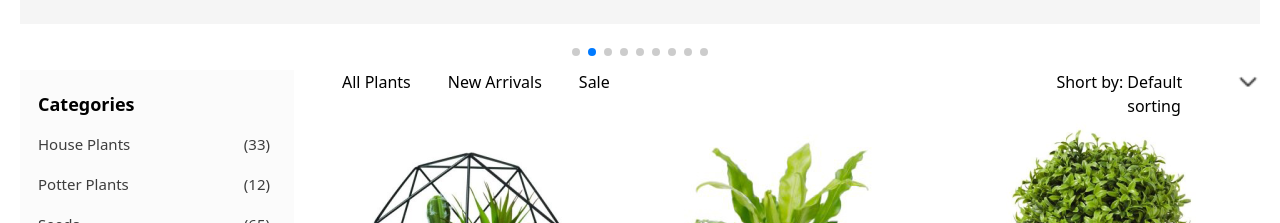
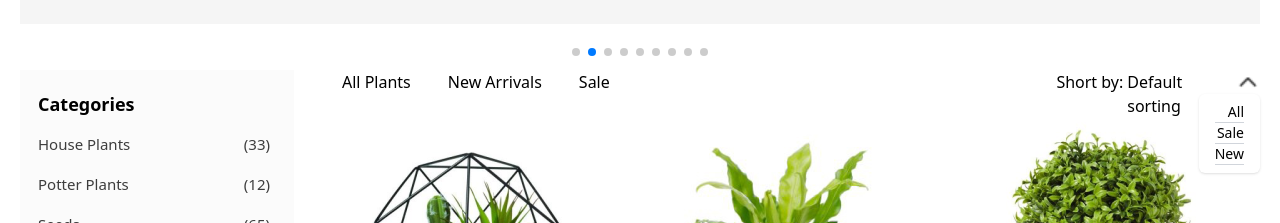
Before and after one commit to RusFullDev/green-shop, a Vue app: page / in a window 1280 px wide. Shown: the part 536-759 px from the top of the page. Built offline with nearby package versions, Linux system fonts and the light colour scheme.

Commit message:
dropdown added

```diff
--- a/src/components/Dropdown.vue
+++ b/src/components/Dropdown.vue
@@ -1,8 +1,12 @@
 <template>
-    <div class="border border-red-500 w-[500px] h-[100px] bg-red-200 absolute top-0 right-0">
-        <div>
+    <div class="shadow absolute top-full right-0 z-[10] rounded-md">
+        <ul class="text-right text-sm px-4  py-2 duration-200">
+            <li class="border-b border-gray-300 cursor-pointer hover:text-green-500 hover:border-green-500">All</li>
+            <li class="border-b border-gray-300 cursor-pointer hover:text-green-500 hover:border-green-500">Sale</li>
+            <li class="border-b border-gray-300 cursor-pointer hover:text-green-500 hover:border-green-500">New</li>
 
-        </div>
+        </ul>
+
 
     </div>
 </template>
--- a/src/components/Header.vue
+++ b/src/components/Header.vue
@@ -4,7 +4,7 @@
 
 
    <img src="/public/img/logo.png" alt="">
-    <div class="flex gap-[50px]">
+    <div class="flex gap-[50px] ">
         <div v-for="item,index in menu" :key="index" class="flex gap-2 text-[#3D3D3D] text-base font-normal">
  <a href="#" class="text-black font-bold border-b-4 hover:border-green-500 hover:text-green-500 border-transparent">{{item.name}}</a>
 
--- a/src/components/Product.vue
+++ b/src/components/Product.vue
@@ -7,11 +7,12 @@
         <button class="hover:text-green-500">New Arrivals</button>
         <button class="hover:text-green-500">Sale</button>
     </div>
-       <div class="flex gap-1">
+       <div class="relative flex gap-1">
         <h2>Short by:</h2>
-        <div class="flex gap-1">
+        <div @click='isShowMenu = !isShowMenu' class="flex gap-1 ">
             <a href="#" class="hover:text-green-500">Default sorting</a>
-            <img src="/public/img/Arrow - Down 2.png" alt="">
+            <img src="/public/img/Arrow - Down 2.png" alt="" :class="isShowMenu ?'rotate-180':'rotate-0'" class="duration-200">
+            <Dropdown :class="isShowMenu ? 'opacity-100 visible':'opacity-0 invisible'"/>
         </div>
        </div>
 
@@ -47,13 +48,14 @@
 <script>
 import PageNumber from './PageNumber.vue';
 
-
+import Dropdown from './Dropdown.vue'
 
 
     export default {
-        components:{PageNumber},
+        components:{PageNumber,Dropdown},
         data(){
             return{
+                isShowMenu:true,
                 flowers:[
                     {
                         img:'/img/image 1.png',
@@ -148,7 +150,10 @@ import PageNumber from './PageNumber.vue';
                     },
                 ]
             }
-        }
+        },
+        changeShow(){
+    this.isShowMenu = !this.isShowMenu
+}
     }
 </script>
 
```
